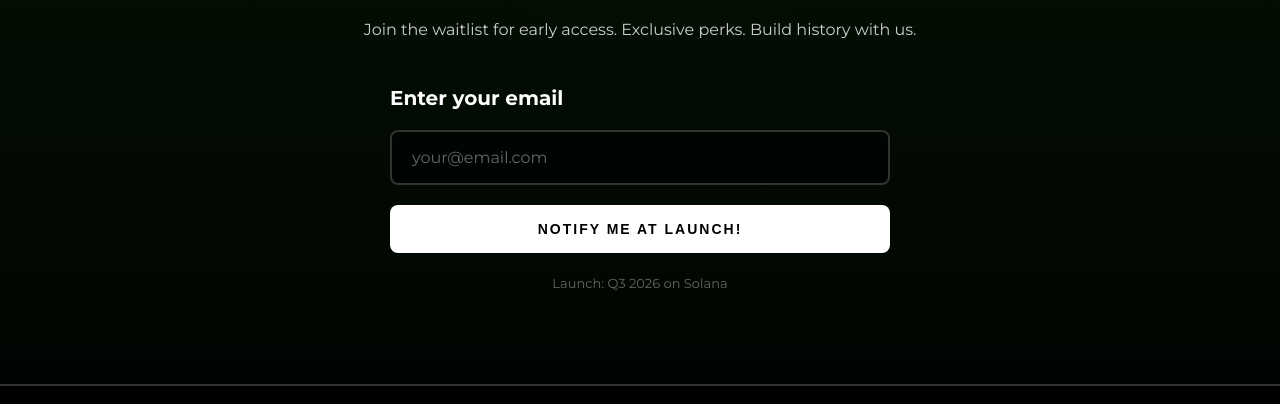
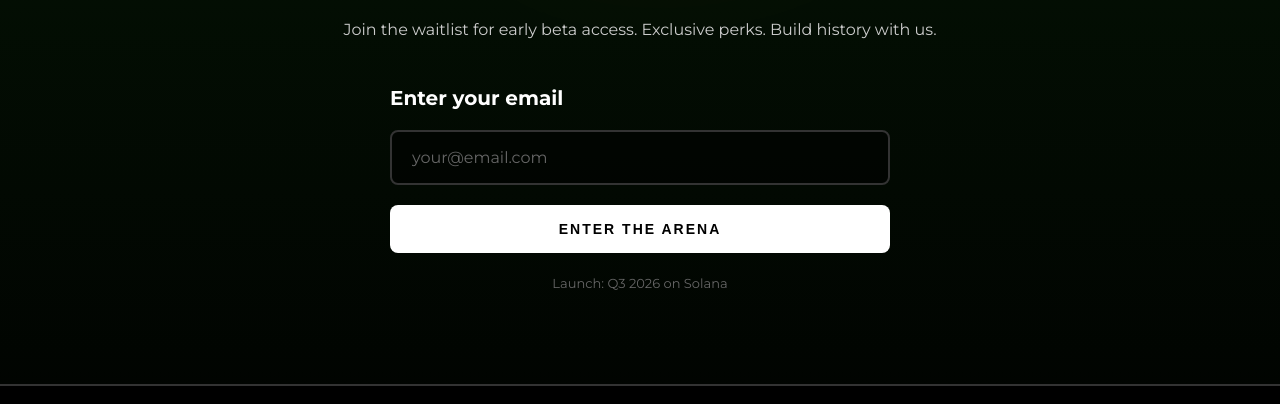
Before and after one commit to predarenahq/PREDA, a plain HTML site: page index.html in a window 1280 px wide. Shown: the part 2018-2422 px from the top of the page. Drawn offline with Linux system fonts and the light colour scheme.

Commit message:
Update index.html

```diff
--- a/index.html
+++ b/index.html
@@ -1228,10 +1228,11 @@
 
     <div class="waitlist-heading">BE FIRST IN THE ARENA</div>
     <div class="waitlist-subtext">
-      Join the waitlist for early access. Exclusive perks. Build history with us.
+      Join the waitlist for early beta access. Exclusive perks. Build history with us.
     </div>
 
     <form id="waitlistForm">
+      <form action="https://formspree.io/f/xkoqvpne" method="POST">
       <label class="email-label">Enter your email</label>
       <input
         type="email"
@@ -1240,7 +1241,7 @@
         placeholder="your@email.com"
         required
       />
-      <button type="submit" class="notify-btn">Notify me at launch!</button>
+      <button type="submit" class="notify-btn">Enter the Arena</button>
       <div class="success-message" id="successMessage">
         ✓ You're on the waitlist!
       </div>
```
